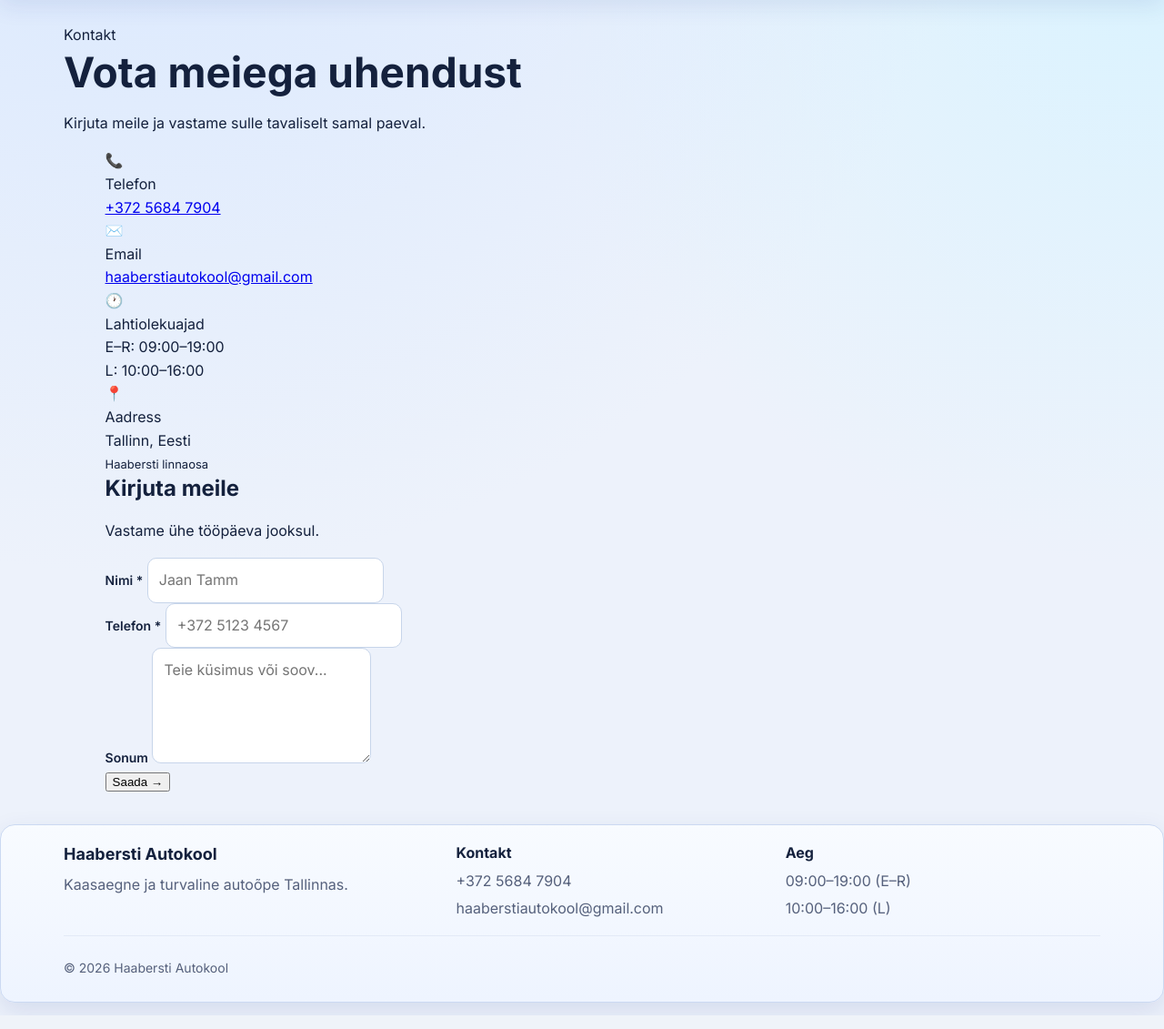
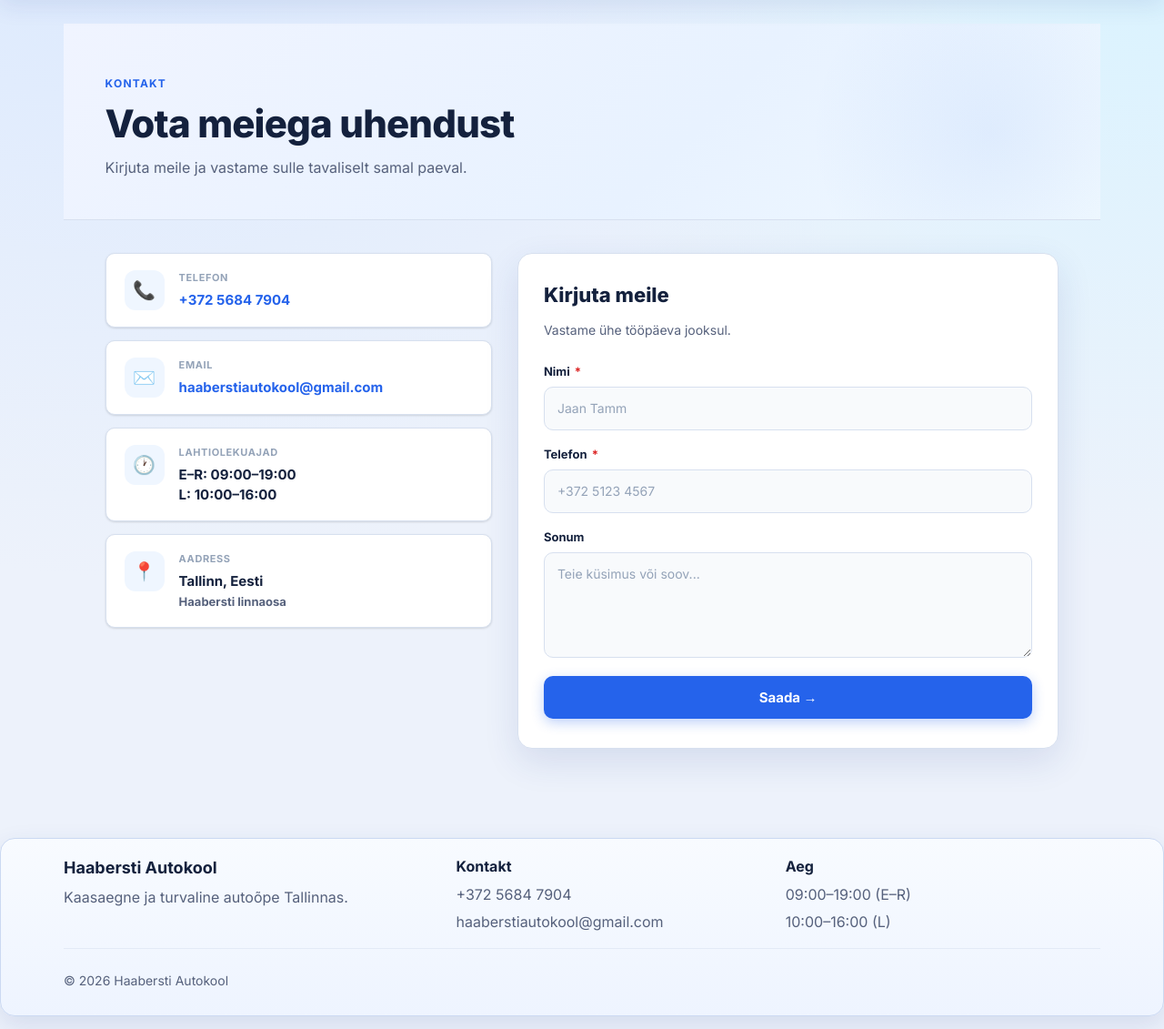
Before and after one commit to q1tarez/haabersti-autokool, a Node server app: page /contacts in a window 1280 px wide. Shown: the part 77-1208 px from the top of the page at 91% size. Run offline with Node 20, Linux system fonts and the light colour scheme; some libraries are stand-ins or nearby versions.

Commit message:
fix: add missing contacts page CSS (cards, form, fade-up animations)

```diff
--- a/public/css/style.css
+++ b/public/css/style.css
@@ -2536,3 +2536,240 @@ select:focus {
     border-radius: 8px;
   }
 }
+
+/* ============================================================
+   CONTACTS PAGE — new design
+   ============================================================ */
+
+:root {
+  --text-muted: var(--muted);
+  --text-light: #94a3b8;
+  --primary-light: #eff6ff;
+  --surface-2: #f8fafc;
+  --radius-sm: 10px;
+  --shadow-sm: 0 1px 3px rgba(0,0,0,.08), 0 1px 2px rgba(0,0,0,.06);
+}
+
+.contacts-page {
+  padding-bottom: 64px;
+}
+
+.contacts-hero {
+  background: linear-gradient(135deg, #f0f4ff 0%, #e8f2ff 60%, #f0f9ff 100%);
+  border-bottom: 1px solid var(--border);
+  padding: 52px 0 44px;
+  margin-bottom: 0;
+  position: relative;
+  overflow: hidden;
+}
+.contacts-hero::before {
+  content: '';
+  position: absolute; top: -80px; right: -80px;
+  width: 400px; height: 400px;
+  background: radial-gradient(circle, rgba(37,99,235,.07) 0%, transparent 70%);
+  border-radius: 50%;
+  pointer-events: none;
+}
+.contacts-hero-inner {
+  width: min(1140px, 92%);
+  margin: 0 auto;
+}
+.section-eyebrow {
+  display: inline-block;
+  color: var(--primary);
+  font-size: 12px;
+  font-weight: 700;
+  text-transform: uppercase;
+  letter-spacing: 1.2px;
+  margin-bottom: 10px;
+}
+.contacts-hero-title {
+  font-size: clamp(28px, 4vw, 42px);
+  font-weight: 900;
+  letter-spacing: -.02em;
+  margin-bottom: 10px;
+  color: var(--text);
+}
+.contacts-hero-lead {
+  font-size: 16px;
+  color: var(--muted);
+  max-width: 48ch;
+  margin: 0;
+}
+
+.contacts-alerts {
+  margin-top: 20px;
+}
+
+.contacts-grid {
+  display: grid;
+  grid-template-columns: 1fr 1.4fr;
+  gap: 28px;
+  margin-top: 36px;
+  align-items: start;
+}
+@media (max-width: 760px) {
+  .contacts-grid {
+    grid-template-columns: 1fr;
+  }
+}
+
+.contacts-info {
+  display: flex;
+  flex-direction: column;
+  gap: 14px;
+}
+
+.contact-card {
+  background: var(--surface);
+  border-radius: var(--radius-sm);
+  border: 1px solid var(--border);
+  padding: 18px 20px;
+  display: flex;
+  align-items: flex-start;
+  gap: 16px;
+  box-shadow: var(--shadow-sm);
+  transition: transform .18s, box-shadow .18s;
+}
+.contact-card:hover {
+  transform: translateY(-2px);
+  box-shadow: 0 6px 20px rgba(37,99,235,.1);
+}
+.contact-card-icon {
+  width: 44px;
+  height: 44px;
+  border-radius: 12px;
+  background: var(--primary-light);
+  display: flex;
+  align-items: center;
+  justify-content: center;
+  font-size: 20px;
+  flex-shrink: 0;
+}
+.contact-card-body {
+  flex: 1;
+}
+.contact-card-label {
+  font-size: 11px;
+  font-weight: 700;
+  color: var(--text-light);
+  text-transform: uppercase;
+  letter-spacing: .6px;
+  margin-bottom: 4px;
+}
+.contact-card-value {
+  font-size: 15px;
+  font-weight: 700;
+  color: var(--text);
+  line-height: 1.45;
+}
+.contact-card-value a {
+  color: var(--primary);
+  text-decoration: none;
+  transition: color .15s;
+}
+.contact-card-value a:hover {
+  color: var(--primary-dark);
+  text-decoration: underline;
+}
+
+.contact-form-card {
+  background: var(--surface);
+  border-radius: var(--radius);
+  border: 1px solid var(--border);
+  padding: 32px 28px;
+  box-shadow: var(--shadow);
+}
+.contact-form-title {
+  font-size: 22px;
+  font-weight: 800;
+  margin-bottom: 6px;
+  color: var(--text);
+}
+.contact-form-lead {
+  font-size: 14px;
+  color: var(--muted);
+  margin-bottom: 24px;
+}
+
+.contact-form {
+  display: flex;
+  flex-direction: column;
+  gap: 0;
+}
+.cf-group {
+  display: flex;
+  flex-direction: column;
+  gap: 6px;
+  margin-bottom: 16px;
+}
+.cf-label {
+  font-size: 13px;
+  font-weight: 700;
+  color: var(--text);
+}
+.cf-required {
+  color: var(--danger);
+  margin-left: 2px;
+}
+.cf-input {
+  border: 1.5px solid var(--border);
+  border-radius: var(--radius-sm);
+  padding: 12px 14px;
+  font-family: inherit;
+  font-size: 14px;
+  background: var(--surface-2);
+  color: var(--text);
+  transition: border-color .15s, box-shadow .15s, background .15s;
+  outline: none;
+  width: 100%;
+}
+.cf-input:focus {
+  border-color: var(--primary);
+  background: #fff;
+  box-shadow: 0 0 0 3px rgba(37,99,235,.1);
+}
+.cf-input::placeholder {
+  color: var(--text-light);
+}
+.cf-textarea {
+  resize: vertical;
+  min-height: 100px;
+}
+
+.btn-contact-submit {
+  width: 100%;
+  background: var(--primary);
+  color: #fff;
+  border: none;
+  padding: 14px 20px;
+  border-radius: var(--radius-sm);
+  font-weight: 700;
+  font-size: 15px;
+  cursor: pointer;
+  font-family: inherit;
+  transition: background .15s, transform .15s, box-shadow .15s;
+  box-shadow: 0 4px 14px rgba(37,99,235,.3);
+  margin-top: 4px;
+}
+.btn-contact-submit:hover {
+  background: var(--primary-dark);
+  transform: translateY(-1px);
+  box-shadow: 0 6px 20px rgba(37,99,235,.4);
+}
+.btn-contact-submit:active {
+  transform: translateY(0);
+}
+
+/* ============================================================
+   FADE-UP SCROLL ANIMATION
+   ============================================================ */
+.fade-up {
+  opacity: 0;
+  transform: translateY(20px);
+  transition: opacity .45s ease, transform .45s ease;
+}
+.fade-up--visible {
+  opacity: 1;
+  transform: none;
+}
```
